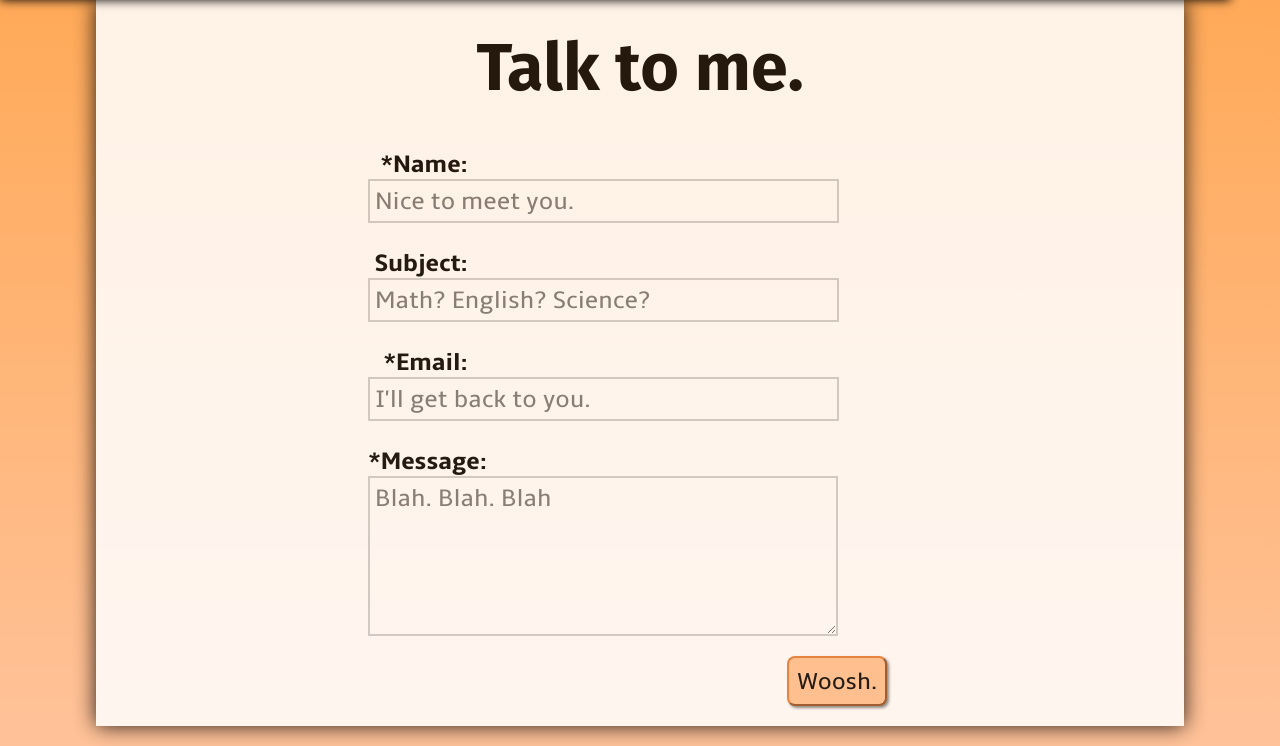
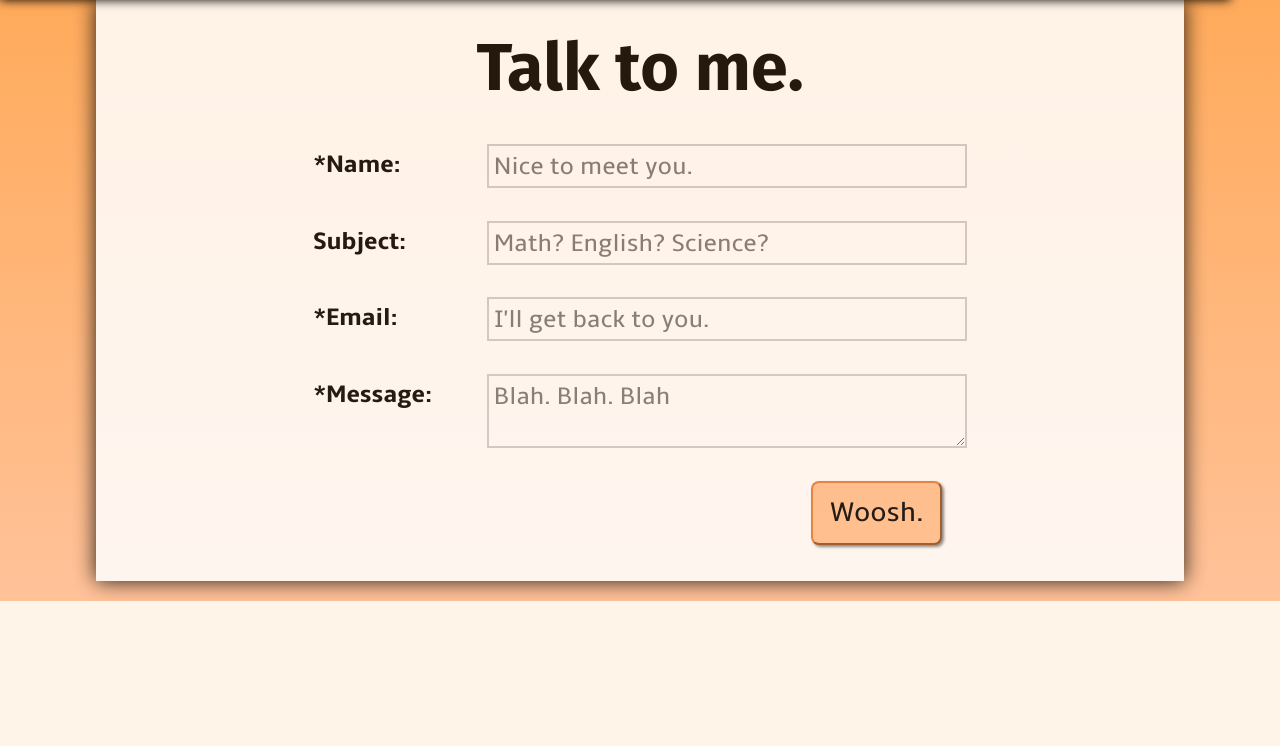
Before and after one commit to somilgo/somilgo, a PHP site: page /contact.php in a window 1280 px wide. Shown: the part 200-946 px from the top of the page. After the commit the page ends 801 px from the top, so only its background shows below. Run offline with PHP 8.4, Linux system fonts and the light colour scheme; data that the repository does not hold is empty; some libraries are stand-ins or nearby versions.

Commit message:
more responsive features

```diff
--- a/contact.html
+++ b/contact.html
@@ -223,7 +223,7 @@ else{
 
         <label for="Message">*Message:</label>
         <textarea name="Message" id="Message" placeholder="<?php echo $messageErr?>"><?php echo $flirt; ?></textarea>
-
+        <br>
         <button type="submit" id = "lakk" name="submit" value="Woosh." class="submit-button" />Woosh.</button>
       </form>
 
--- a/contactpage.css
+++ b/contactpage.css
@@ -48,22 +48,22 @@
 }
 
 #contact-area {
-  width: 100%;
+  width: auto;
   margin-top: 10px;
+  text-align: center;
 
 }
 
 form {
-  width: 50%;
-  margin: 0 auto;
+  display: inline-block;
 }
 
 #contact-area input, #contact-area textarea {
   padding: 5px;
-  width: 471px;
+  width: 60vh;
   font-family: "ambler";
   font-size: 3.1vh;
-  margin: 0px 0px 20px 0px;
+  margin: 0px 0px 5% 0px;
   border: 2px solid #ccc;
 }
 
@@ -80,12 +80,12 @@ form {
 
 
 #contact-area button.submit-button {
-  width: 100px;
+  width: 20%;
   float: right;
   margin-right: 25px;
-  height: 50px;
+  height: 8%;
   font-family: ambler;
-  font-size: 18pt;
+  font-size: 3.5vh;
   border-radius: 8px;
   margin-bottom: 20px;
   border-color: #e57a32;
@@ -106,19 +106,18 @@ form {
 
 label {
   float: left;
-  text-align: right;
-margin-right:0%;
-  width: 100px;
+  text-align: left;
+  margin-right:1em;
+  width: 6em;
   padding-top: 5px;
   font-size: 3.1vh;
   font-family: "amblebo";
+
 }
 
 textarea {
 
-  width: 30%;
-  height: 20%;
-  max-width: 470px;
+
   overflow: auto;
 
 }
```
